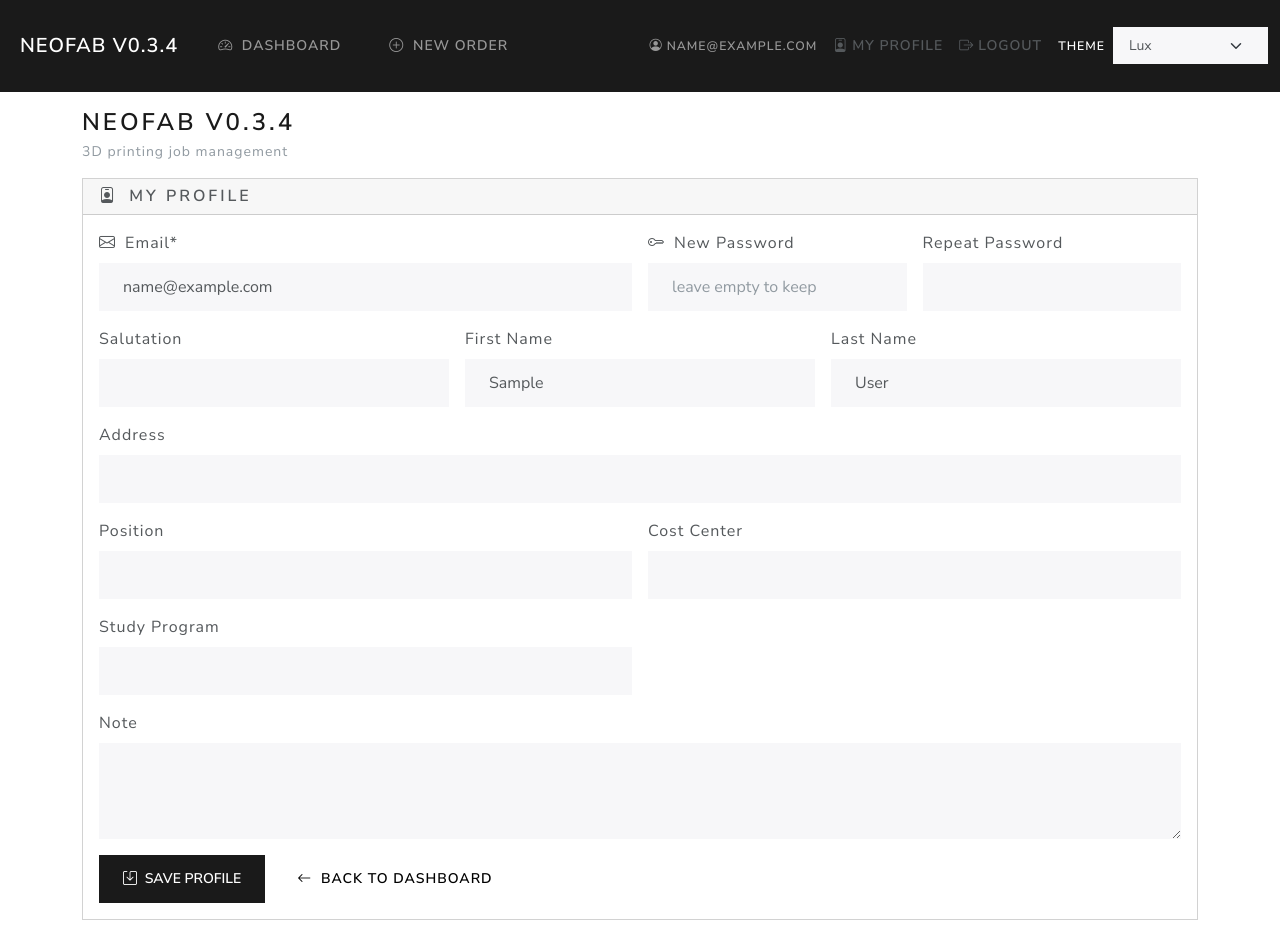
After one commit to know-how-schmiede/NeoFab, a Flask app: page /profile in a window 1280 px wide. The commit adds this page. Run offline with Flask 3, Linux system fonts and the light colour scheme; the visitor is signed in with stand-in values (Sample User, id 1); some libraries are stand-ins or nearby versions.

Commit message:
User Profil Edit

```diff
--- a/neofab/app.py
+++ b/neofab/app.py
@@ -483,6 +483,64 @@ def register():
             return redirect(url_for("login"))
 
     return render_template("register.html")
+
+
+# ============================================================
+# Routen: Profil
+# ============================================================
+
+
+@app.route("/profile", methods=["GET", "POST"])
+@login_required
+def profile():
+    """
+    Profilseite fuer eingeloggte User, um eigene Stammdaten zu pflegen.
+    """
+    user = User.query.get_or_404(current_user.id)
+
+    if request.method == "POST":
+        email = request.form.get("email", "").strip().lower()
+
+        salutation = request.form.get("salutation") or None
+        first_name = request.form.get("first_name") or None
+        last_name = request.form.get("last_name") or None
+        address = request.form.get("address") or None
+        position = request.form.get("position") or None
+        cost_center = request.form.get("cost_center") or None
+        study_program = request.form.get("study_program") or None
+        note = request.form.get("note") or None
+
+        new_password = request.form.get("password", "")
+        new_password2 = request.form.get("password2", "")
+
+        # Basisvalidierungen
+        if not email:
+            flash("Email is required.", "danger")
+        else:
+            existing = User.query.filter_by(email=email).first()
+            if existing and existing.id != user.id:
+                flash("Another account with this email already exists.", "danger")
+            elif new_password and new_password != new_password2:
+                flash("Passwords do not match.", "danger")
+            else:
+                user.email = email
+                user.salutation = salutation
+                user.first_name = first_name
+                user.last_name = last_name
+                user.address = address
+                user.position = position
+                user.cost_center = cost_center
+                user.study_program = study_program
+                user.note = note
+
+                if new_password:
+                    user.set_password(new_password)
+
+                db.session.commit()
+                flash("Profile updated.", "success")
+                return redirect(url_for("profile"))
+
+    return render_template("profile.html", user=user)
 
 
 # ============================================================
--- a/neofab/templates/base.html
+++ b/neofab/templates/base.html
@@ -88,6 +88,9 @@
             <span class="navbar-text small">
               <i class="bi bi-person-circle me-1"></i>{{ current_user.email }}
             </span>
+            <a class="nav-link" href="{{ url_for('profile') }}">
+              <i class="bi bi-person-badge me-1"></i>My Profile
+            </a>
             <a class="nav-link" href="{{ url_for('logout') }}">
               <i class="bi bi-box-arrow-right me-1"></i>Logout
             </a>
--- /dev/null
+++ b/neofab/templates/profile.html
@@ -0,0 +1,186 @@
+{% extends "base.html" %}
+
+{% block title %}My Profile{% endblock %}
+
+{% block content %}
+
+<div class="card mb-3">
+  <div class="card-header">
+    <h2 class="h5 mb-0">
+      <i class="bi bi-person-badge me-1"></i>
+      My Profile
+    </h2>
+  </div>
+
+  <div class="card-body">
+    <form method="post" novalidate>
+      <div class="row g-3">
+
+        <!-- Email -->
+        <div class="col-md-6">
+          <label for="email" class="form-label">
+            <i class="bi bi-envelope me-1"></i>
+            Email*
+          </label>
+          <input
+            type="email"
+            class="form-control"
+            id="email"
+            name="email"
+            value="{{ user.email }}"
+            required
+          >
+        </div>
+
+        <!-- Password -->
+        <div class="col-md-3">
+          <label for="password" class="form-label">
+            <i class="bi bi-key me-1"></i>
+            New Password
+          </label>
+          <input
+            type="password"
+            class="form-control"
+            id="password"
+            name="password"
+            placeholder="leave empty to keep"
+          >
+        </div>
+
+        <!-- Password Repeat -->
+        <div class="col-md-3">
+          <label for="password2" class="form-label">
+            Repeat Password
+          </label>
+          <input
+            type="password"
+            class="form-control"
+            id="password2"
+            name="password2"
+          >
+        </div>
+
+        <!-- Salutation -->
+        <div class="col-md-4">
+          <label for="salutation" class="form-label">
+            Salutation
+          </label>
+          <input
+            type="text"
+            class="form-control"
+            id="salutation"
+            name="salutation"
+            value="{{ user.salutation or '' }}"
+          >
+        </div>
+
+        <!-- First / Last Name -->
+        <div class="col-md-4">
+          <label for="first_name" class="form-label">
+            First Name
+          </label>
+          <input
+            type="text"
+            class="form-control"
+            id="first_name"
+            name="first_name"
+            value="{{ user.first_name or '' }}"
+          >
+        </div>
+        <div class="col-md-4">
+          <label for="last_name" class="form-label">
+            Last Name
+          </label>
+          <input
+            type="text"
+            class="form-control"
+            id="last_name"
+            name="last_name"
+            value="{{ user.last_name or '' }}"
+          >
+        </div>
+
+        <!-- Address -->
+        <div class="col-12">
+          <label for="address" class="form-label">
+            Address
+          </label>
+          <input
+            type="text"
+            class="form-control"
+            id="address"
+            name="address"
+            value="{{ user.address or '' }}"
+          >
+        </div>
+
+        <!-- Position / Cost Center -->
+        <div class="col-md-6">
+          <label for="position" class="form-label">
+            Position
+          </label>
+          <input
+            type="text"
+            class="form-control"
+            id="position"
+            name="position"
+            value="{{ user.position or '' }}"
+          >
+        </div>
+        <div class="col-md-6">
+          <label for="cost_center" class="form-label">
+            Cost Center
+          </label>
+          <input
+            type="text"
+            class="form-control"
+            id="cost_center"
+            name="cost_center"
+            value="{{ user.cost_center or '' }}"
+          >
+        </div>
+
+        <!-- Study Program -->
+        <div class="col-md-6">
+          <label for="study_program" class="form-label">
+            Study Program
+          </label>
+          <input
+            type="text"
+            class="form-control"
+            id="study_program"
+            name="study_program"
+            value="{{ user.study_program or '' }}"
+          >
+        </div>
+
+        <!-- Note -->
+        <div class="col-12">
+          <label for="note" class="form-label">
+            Note
+          </label>
+          <textarea
+            class="form-control"
+            id="note"
+            name="note"
+            rows="3"
+          >{{ user.note or '' }}</textarea>
+        </div>
+
+      </div>
+
+      <div class="d-flex gap-2 mt-3">
+        <button type="submit" class="btn btn-primary">
+          <i class="bi bi-save me-1"></i>
+          Save Profile
+        </button>
+        <a href="{{ url_for('dashboard') }}" class="btn btn-secondary">
+          <i class="bi bi-arrow-left me-1"></i>
+          Back to Dashboard
+        </a>
+      </div>
+    </form>
+  </div>
+</div>
+
+{% endblock %}
--- a/neofab/version.py
+++ b/neofab/version.py
@@ -1,2 +1,2 @@
 # version.py
-APP_VERSION = "0.3.3"
+APP_VERSION = "0.3.4"
```
Also changed, not shown: doku/Version_Timeline.md (+2 -0 lines).
